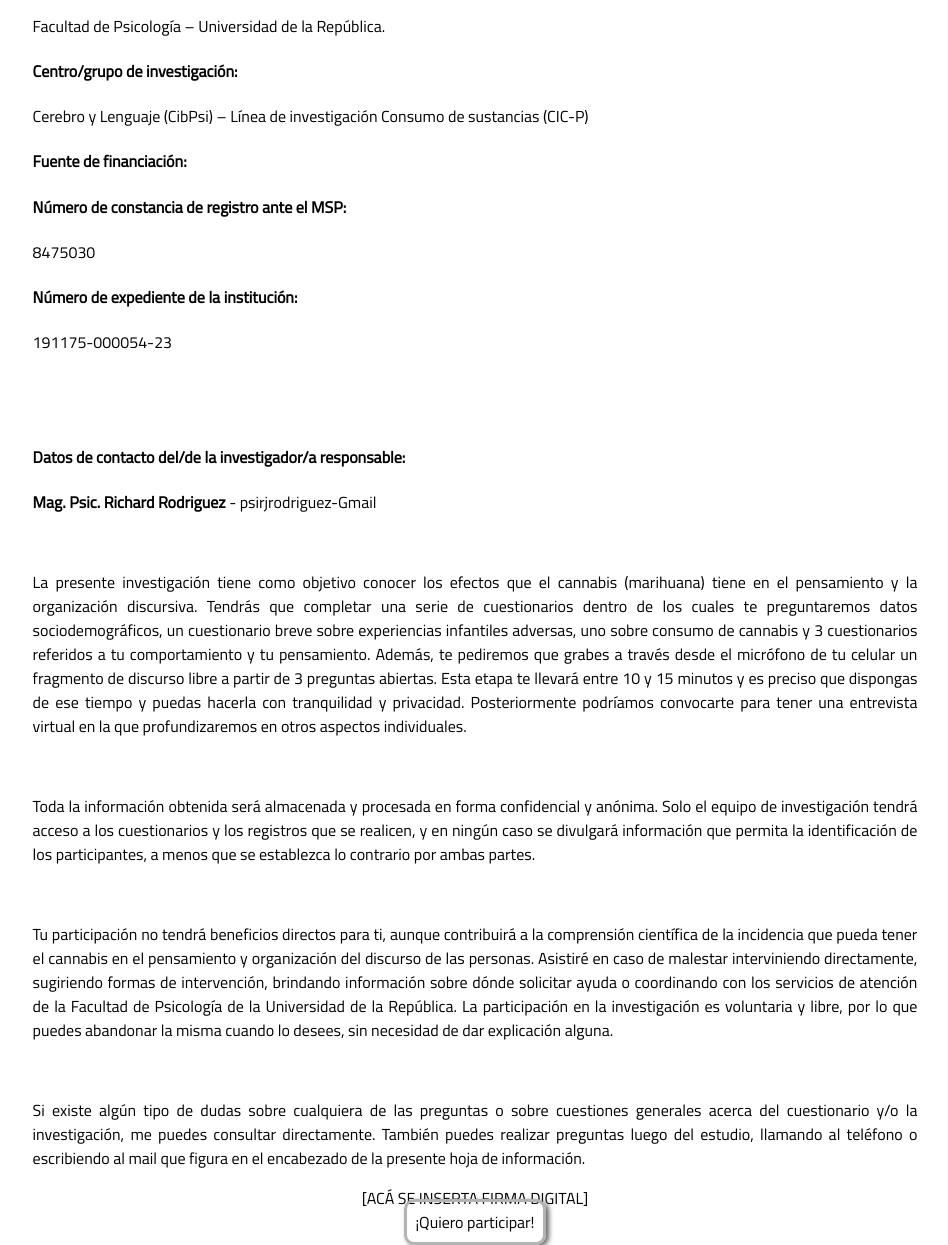
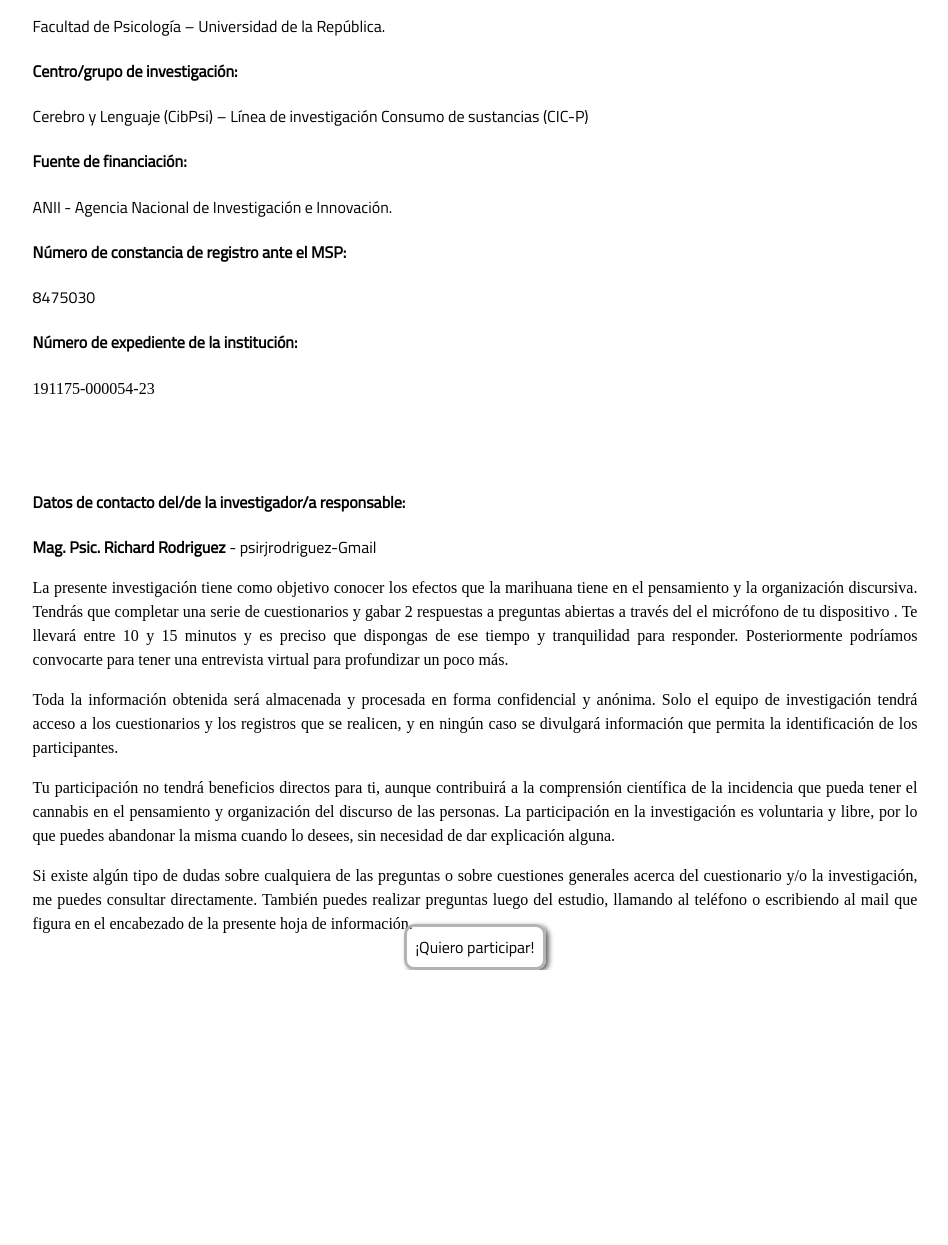
Before and after one commit to almadana/emarQuestionnaire, a Flask app: page /info in a window 1280 px wide. Shown: the part 330-1575 px from the top of the page, without its empty margins (165-1113 px from the left). After the commit the page ends 1300 px from the top, so only its background shows below. Run offline with Flask 3, Linux system fonts and the light colour scheme.

Commit message:
version mysql-connector; info mas simple

```diff
--- a/website/requirements.txt
+++ b/website/requirements.txt
@@ -1,4 +1,4 @@
 Flask
-mysql-connector-python
+mysql-connector-python=8.0.23
 werkzeug
 python-magic
--- a/website/templates/information.html
+++ b/website/templates/information.html
@@ -24,12 +24,13 @@ variables para la detección temprana de riesgo.</p>
 <p>Cerebro y Lenguaje (CibPsi) – Línea de investigación Consumo
 de sustancias (CIC-P)</p>
 <h4 class="western">Fuente de financiación:</h4>
+<p>ANII - Agencia Nacional de Investigación e Innovación.</p>
 <h4 class="western">Número de constancia de registro ante el MSP:
 </h4>
-<h4 class="western"><font size="3" style="font-size: 12pt"><span style="font-weight: normal">8475030</span></h4>
+<h4 class="western"><font size="3" style="font-size: 12pt"><span style="font-weight: normal">8475030</span></font></h4>
 <h4 class="western">Número de expediente de la institución:
 </h4>
-<h4 class="western"><font size="3" style="font-size: 12pt"><span style="font-weight: normal">191175-000054-23</span></h4>
+<h4 class="western"><font face="Times New Roman, serif"><font size="3" style="font-size: 12pt"><span style="font-weight: normal">191175-000054-23</span></font></font></h4>
 <p><br/>
 <br/>
 
@@ -37,73 +38,45 @@ de sustancias (CIC-P)</p>
 <h4>Datos
 de contacto del/de la investigador/a responsable:</h4> <b>Mag.
 Psic. Richard Rodriguez </b>-  psirjrodriguez-Gmail</a></p>
-<p align="justify" style="margin-bottom: 0cm"><br/>
+<p align="justify" style="margin-bottom: 0cm"><font face="Times New Roman, serif">La
+presente investigación tiene como objetivo conocer los efectos que
+la marihuana tiene en el pensamiento y la
+organización discursiva. Tendrás que completar una serie de
+cuestionarios y gabar 2 respuestas a preguntas abiertas a través del el micrófono de tu dispositivo
+</font><font face="Times New Roman, serif">.
 
-</p>
-<p align="justify" style="margin-bottom: 0cm">La
-presente investigación tiene como objetivo conocer los efectos que
-el cannabis (marihuana) tiene en el
-pensamiento y la
-organización discursiva. Tendrás que completar una serie de
-cuestionarios dentro de los cuales te preguntaremos datos
-sociodemográficos, un cuestionario breve sobre experiencias
-infantiles adversas, uno sobre consumo de cannabis y 3 cuestionarios
-referidos a tu comportamiento y tu pensamiento.  Además<span style="background: transparent">,</span>
-te pediremos que grabes a través desde el micrófono de tu celular
-un fragmento de discurso libre
-a partir de 3 preguntas abiertas.
-Esta etapa te llevará entre 10 y 15 minutos y es
-preciso que dispongas de ese tiempo y puedas hacerla con tranquilidad
-y privacidad.
+Te llevará entre 10 y 15 minutos y </font><font face="Times New Roman, serif">es
+preciso que dispongas de ese tiempo y tranquilidad para responder</font><font face="Times New Roman, serif">.
 Posteriormente podríamos convocarte para tener una entrevista
-virtual en la que profundizaremos en otros
-aspectos individuales.</p>
-<p align="justify" style="margin-bottom: 0cm"><br/>
+virtual para profundizar un poco más.</font></p>
 
-</p>
-<p align="justify" style="margin-bottom: 0cm">Toda
+<p align="justify" style="margin-bottom: 0cm"><font face="Times New Roman, serif">Toda
 la información obtenida será almacenada y procesada en forma
 confidencial y anónima. Solo el equipo de investigación tendrá
 acceso a los cuestionarios y los registros que se realicen, y en
 ningún caso se divulgará información que permita la identificación
-de los participantes, a menos que se establezca lo contrario por
-ambas partes.</p>
-<p align="justify" style="margin-bottom: 0cm"><br/>
+de los participantes.</font></p>
 
-</p>
-<p align="justify" style="margin-bottom: 0cm">Tu
+<p align="justify" style="margin-bottom: 0cm"><font face="Times New Roman, serif">Tu
 participación no tendrá beneficios directos para ti, aunque
 contribuirá a la comprensión científica de la incidencia que pueda
 tener el cannabis en el pensamiento y organización del discurso de
-las personas.  Asistiré en caso de malestar interviniendo
-directamente, sugiriendo formas de intervención, brindando
-información sobre dónde solicitar ayuda o coordinando con los
-servicios de atención de la Facultad de Psicología de la
-Universidad de la República. La participación en la investigación
+las personas. La participación en la investigación
 es voluntaria y libre, por lo que puedes abandonar la misma cuando lo
-desees, sin necesidad de dar explicación alguna.</p>
-<p align="justify" style="margin-bottom: 0cm"><br/>
+desees, sin necesidad de dar explicación alguna.</font></p>
 
-</p>
-<p align="justify" style="margin-bottom: 0cm"><font size="3" style="font-size: 12pt"><span style="font-weight: normal">Si
+<p align="justify" style="margin-bottom: 0cm"><font face="Times New Roman, serif"><font size="3" style="font-size: 12pt"><span style="font-weight: normal">Si
 existe algún tipo de dudas sobre cualquiera de las preguntas o sobre
-cuestiones generales acerca del cuestionario y/o la investigación,
-</span><font size="3" style="font-size: 12pt"><span style="font-weight: normal">me
-</span><font size="3" style="font-size: 12pt"><span style="font-weight: normal">puedes
-consultar directamente. También puedes realizar preguntas luego del
-estudio, llamando al teléfono o escribiendo al mail que figura en el
-encabezado de la presente hoja de información.</span></p>
+cuestiones generales acerca del cuestionario y/o la investigación, me puedes consultar directamente. También puedes realizar preguntas luego del estudio, llamando al teléfono o escribiendo al mail que figura en el encabezado de la presente hoja de información.</span></font></font></p>
 
 
 <main>
-<p align="center" style="margin-bottom: 0cm"><font size="3" style="font-size: 12pt"><span style="font-weight: normal">[ACÁ
-SE INSERTA FIRMA DIGITAL]</span></p>
 <center>
 <div>
 	<a class="button quiero_participar" href="consent">¡Quiero participar!</a>
 </div>
 </center>
-
+</main>
 
 </body>
 </html>
```
